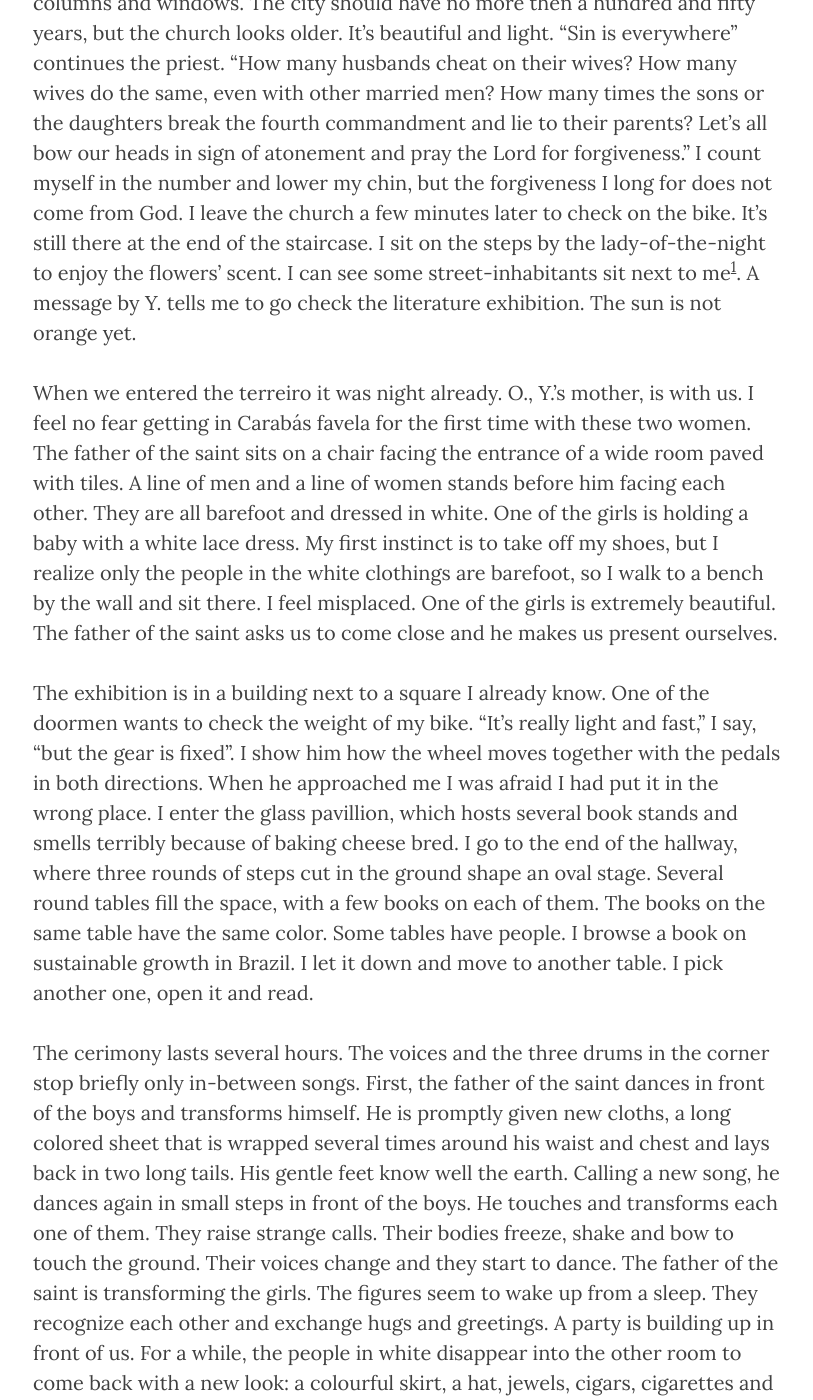
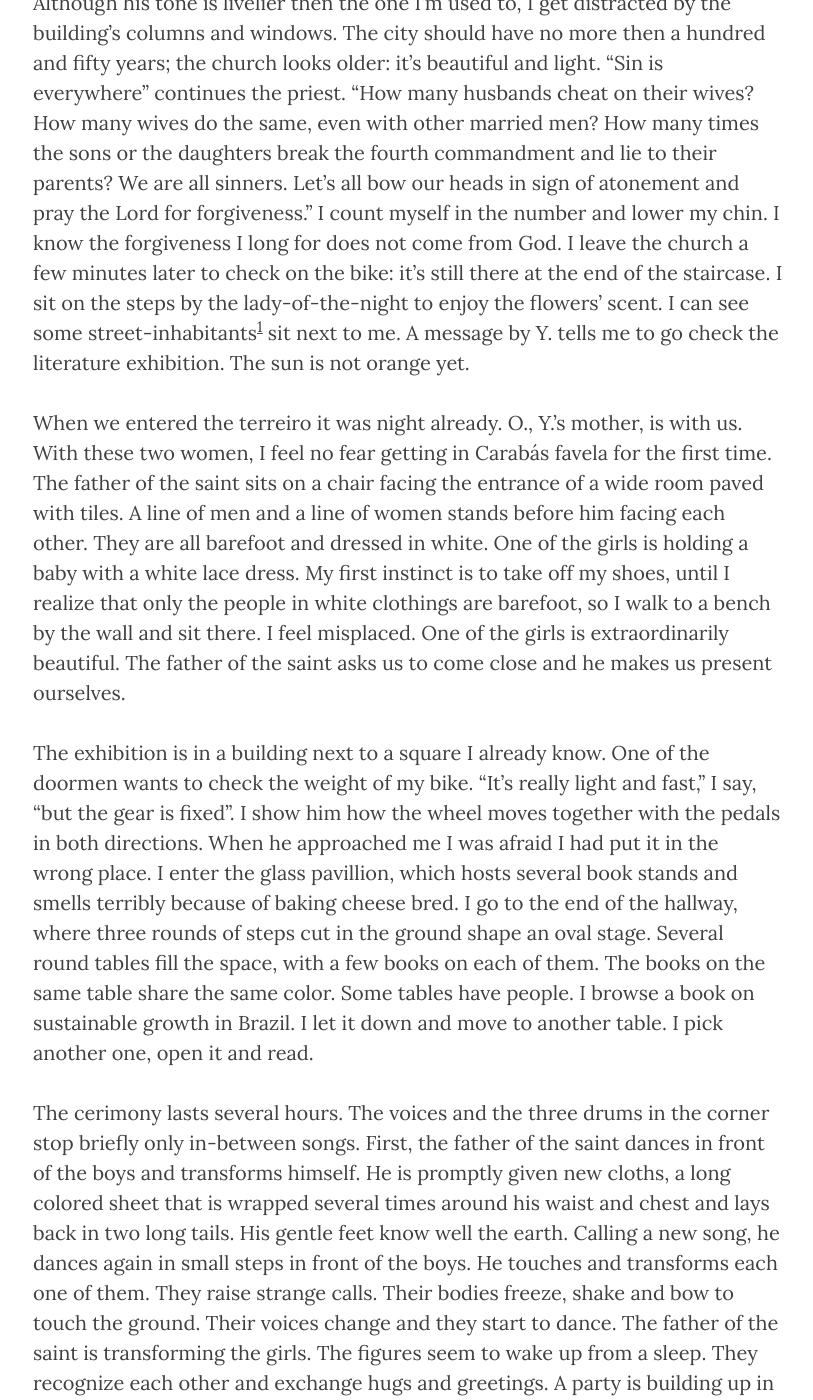
Before and after one commit to Vysybyl/qarabas, a Jekyll site: the page built from _posts/2017-09-17-honor-thy-father-en.md, in a window 1280 px wide and 1400 px high, scrolled down 1978 px. Shown: the whole window, without its empty margins (232-1045 px from the left). Built offline with Jekyll 4.4.1, drawn with Linux system fonts in a browser that asks for light colours; nearby versions of some CDN libraries; some of the changed text lies outside the part shown.

Commit message:
reviewed htf en

```diff
--- a/_posts/2017-09-17-honor-thy-father-en.md
+++ b/_posts/2017-09-17-honor-thy-father-en.md
@@ -20,26 +20,27 @@ I was able to ride to the blue church at the five-way crossroad I spotted a few
 
 I can't tell if my current fear of commitment is just a byproduct of my personal and family stories or the hint of a deeper call. If I look up my family tree I find incomprehension, lies, fears, betrayal, alcoholism, unacknowledged children, physical and verbal abuse, all firmly nested into my lineage's relationships. I am not dreaming on the nullpunkt anymore and I know this is not the way to look at things in Latin America, but I can't avoid considering all of this. I am also well aware that my pre-programmed desire to get married and settle down comes from far away through blood and TV. Any time the teenage fear of being gay has come back, it looked more like an ancestral need to be loved, accepted and understood and less like actual sex drive.
 
-Most of the men of my age who became husbands and happy fathers seem to have invented a new parenting style. Maybe some sort of silent revolution is happening? One of my asian cousins - mother of two - seemed really thoughtful when she said to me "Making a family is happiness too, you know?". What is their nullpunkt? What do I not see?
+Most of the men of my age who became husbands and happy fathers seem to have invented a new parenting style. Maybe some sort of silent revolution is happening? One of my asian cousins - mother of two - seemed really thoughtful when she said to me "Making a family is happiness too, you know?". What is their nullpunkt? What do I not see? My lack of trust in the slum's children looks like a scar now.
 
-The sun is already low when I enter the church. A song is playing loudly but I can't grab the refrain. Somebody says on the PA: "Let's welcome our brother... " (I can't understand the name). Everybody rise. The priest starts talking about sin. His tone is livelier then the one I'm used to, but I get distracted by the building's columns and windows. The city should have no more then a hundred and fifty years, but the church looks older. It's beautiful and light.
-"Sin is everywhere" continues the priest. "How many husbands cheat on their wives? How many wives do the same, even with other married men? How many times the sons or the daughters break the fourth commandment and lie to their parents? Let's all bow our heads in sign of atonement and pray the Lord for forgiveness."
-I count myself in the number and lower my chin, but the forgiveness I long for does not come from God. I leave the church a few minutes later to check on the bike. It's still there at the end of the staircase. I sit on the steps by the lady-of-the-night to enjoy the flowers' scent. I can see some street-inhabitants sit next to me[^homeless]. A message by Y. tells me to go check the literature exhibition. The sun is not orange yet.
+The sun is already low when I enter the church. A song is playing loudly but I can't grab the refrain. Somebody says on the PA: "Let's welcome our brother... " (I can't understand the name). Everybody rise. The priest starts talking about sin. Although his tone is livelier then the one I'm used to, I get distracted by the building's columns and windows. The city should have no more then a hundred and fifty years; the church looks older: it's beautiful and light.
+"Sin is everywhere" continues the priest. "How many husbands cheat on their wives? How many wives do the same, even with other married men? How many times the sons or the daughters break the fourth commandment and lie to their parents? We are all sinners. Let's all bow our heads in sign of atonement and pray the Lord for forgiveness."
+I count myself in the number and lower my chin. I know the forgiveness I long for does not come from God. I leave the church a few minutes later to check on the bike: it's still there at the end of the staircase. I sit on the steps by the lady-of-the-night to enjoy the flowers' scent. I can see some street-inhabitants[^homeless] sit next to me. A message by Y. tells me to go check the literature exhibition. The sun is not orange yet.
 
-When we entered the terreiro it was night already. O., Y.'s mother, is with us. I feel no fear getting in Carabás favela for the first time with these two women. The father of the saint sits on a chair facing the entrance of a wide room paved with tiles. A line of men and a line of women stands before him facing each other. They are all barefoot and dressed in white. One of the girls is holding a baby with a white lace dress. My first instinct is to take off my shoes, but I realize only the people in the white clothings are barefoot, so I walk to a bench by the wall and sit there. I feel misplaced. One of the girls is extremely beautiful. The father of the saint asks us to come close and he makes us present ourselves.
+When we entered the terreiro it was night already. O., Y.'s mother, is with us. With these two women, I feel no fear getting in Carabás favela for the first time. The father of the saint sits on a chair facing the entrance of a wide room paved with tiles. A line of men and a line of women stands before him facing each other. They are all barefoot and dressed in white. One of the girls is holding a baby with a white lace dress. My first instinct is to take off my shoes, until I realize that only the people in white clothings are barefoot, so I walk to a bench by the wall and sit there. I feel misplaced. One of the girls is extraordinarily beautiful. The father of the saint asks us to come close and he makes us present ourselves.
 
-The exhibition is in a building next to a square I already know. One of the doormen wants to check the weight of my bike. "It's really light and fast," I say, "but the gear is fixed". I show him how the wheel moves together with the pedals in both directions. When he approached me I was afraid I had put it in the wrong place. I enter the glass pavillion, which hosts several book stands and smells terribly because of baking cheese bred. I go to the end of the hallway, where three rounds of steps cut in the ground shape an oval stage. Several round tables fill the space, with a few books on each of them. The books on the same table have the same color. Some tables have people. I browse a book on sustainable growth in Brazil. I let it down and move to another table. I pick another one, open it and read.
+The exhibition is in a building next to a square I already know. One of the doormen wants to check the weight of my bike. "It's really light and fast," I say, "but the gear is fixed". I show him how the wheel moves together with the pedals in both directions. When he approached me I was afraid I had put it in the wrong place. I enter the glass pavillion, which hosts several book stands and smells terribly because of baking cheese bred. I go to the end of the hallway, where three rounds of steps cut in the ground shape an oval stage. Several round tables fill the space, with a few books on each of them. The books on the same table share the same color. Some tables have people. I browse a book on sustainable growth in Brazil. I let it down and move to another table. I pick another one, open it and read.
 
 The cerimony lasts several hours. The voices and the three drums in the corner stop briefly only in-between songs. First, the father of the saint dances in front of the boys and transforms himself. He is promptly given new cloths, a long colored sheet that is wrapped several times around his waist and chest and lays back in two long tails. His gentle feet know well the earth. Calling a new song, he dances again in small steps in front of the boys. He touches and transforms each one of them. They raise strange calls. Their bodies freeze, shake and bow to touch the ground. Their voices change and they start to dance.
 The father of the saint is transforming the girls. The figures seem to wake up from a sleep. They recognize each other and exchange hugs and greetings. A party is building up in front of us.
-For a while, the people in white disappear into the other room to come back with a new look: a colourful skirt, a hat, jewels, cigars, cigarettes and drinks. Each figure has a few distinctive ornaments.  A tall skinny boy with a heavy necklace and a black skirt spins without spilling a single drop of wine from his glass. A gigantic guy which smokes a cigar with the light top inside of his mouth comes to greet us. His voice is hoarse and he wears a black sombrero all the way down to his eyes. I find him extremely friendly and fun. He offers us some of the cachaça he's drinking: the liquid was poured in a half coconut shell and to pass it he puts it on the ground. To give it back I have to put it next to my left foot. He picks it up.
+
+For a while, the people in white disappear into the other room to come back with a new look: a colourful skirt, a hat, jewels, cigars, cigarettes and drinks. Each figure has a few distinctive ornaments.  A tall skinny boy with a heavy necklace and a black skirt spins without spilling a single drop of wine from his glass. A gigantic guy which smokes a cigar with the light top inside of his mouth comes to greet us. His voice is hoarse and he wears a black sombrero all the way down to his eyes. I find him extremely friendly and fun. He offers us some of the cachaça he's drinking: the liquid was poured in a half coconut shell and to pass it he puts it on the ground. The liquor has quality and the sip of alcohol I take smooths my throat. To give the cup back I have to put it down next to my left foot. He picks it up and wispers something into my ear: "Left is the side of... "
 
 Several figures come to meet us. Some shake hands, some other hug us. The rest talk to each other and to the few other people that are attending, dance and sing. The voice in my mind that analyses the event from a psychological point of view doesn't bother me too much. At a certain moment my spine is stretched up and I look around for some time with new eyes. There is an altar in the middle of the room. Another one on my left. The music is strong enough to cover the speakers from the other houses of Carabás.
 After some minutes I feel exhausted and I want water. I fell down into myself and I want to sleep. Y. is next to me so I hold her hand. The father of the saint calls us from the inner room. Our time has come.
 
 *Here's a warning: do not read, unless you are ready to take a serious risk*
 
-The first line I read is enough. I smile to the man and say: "May I talk to you?"
+The first line of the book is enough. I smile to the man and say: "May I talk to you?"
 
 
 [^homeless]: The Brazilian Portuguese for homeless is *morador de rua* - literally "inhabitant of the street" - while the European translation is *sem-abrigo* - "shelterless"
```
Also changed, not shown: other parts of _posts/2017-09-17-honor-thy-father-en.md (+1 -1 lines).
